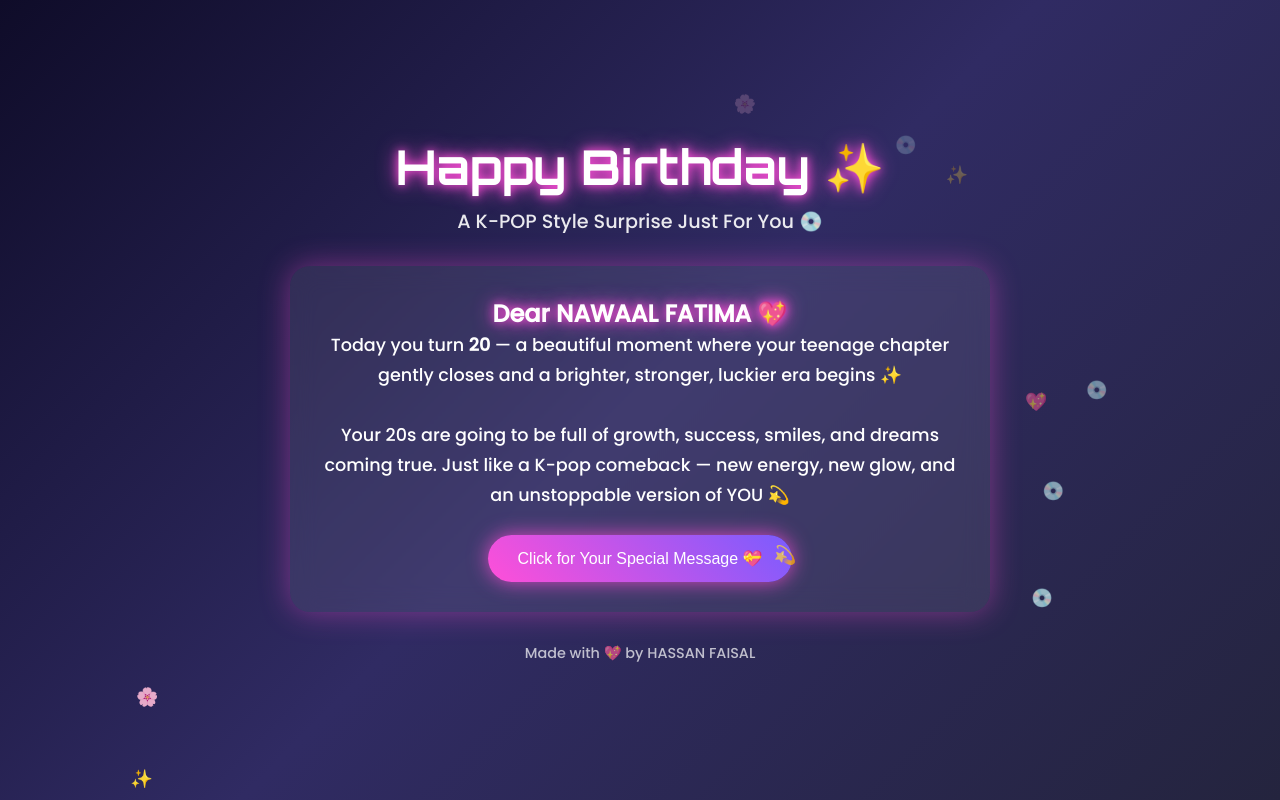
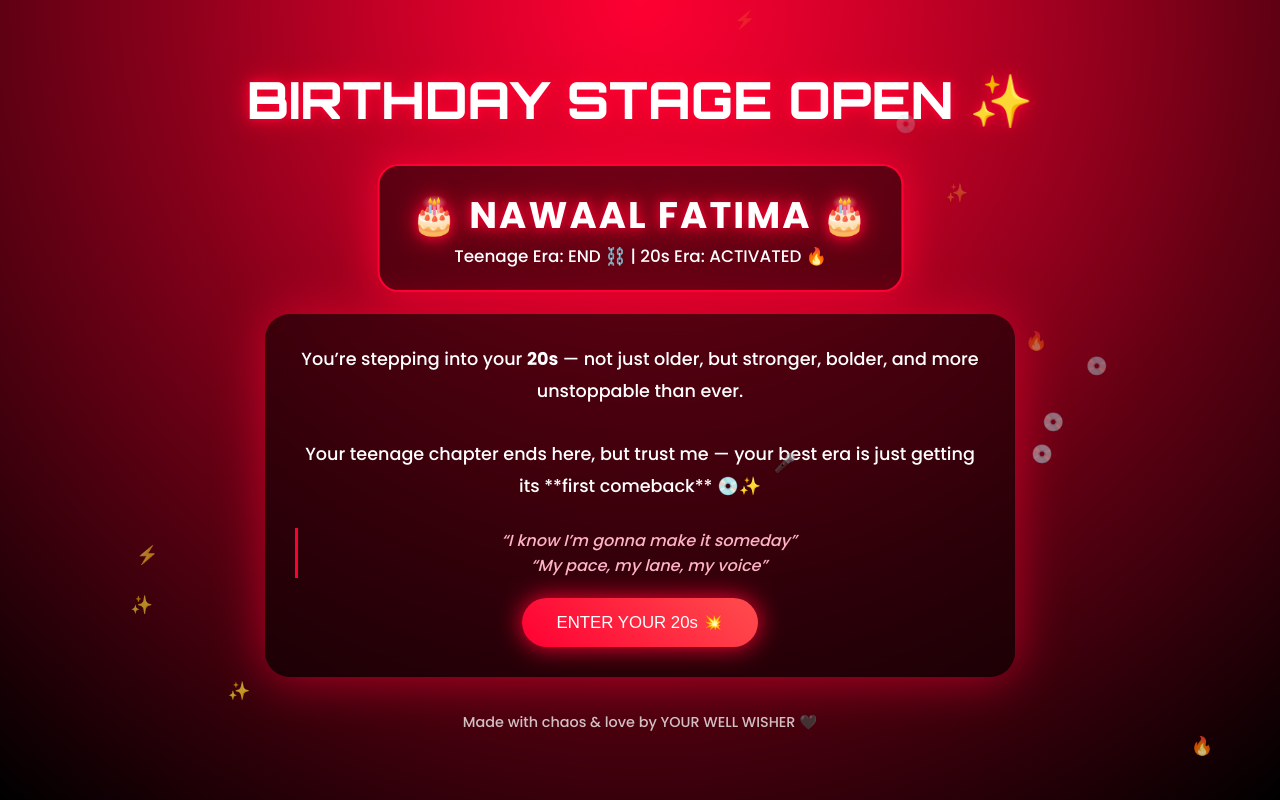
Before and after one commit to AliFaisal539/birthday-wish, a plain HTML site: page index.html in a window 1280 px wide. Drawn offline with Linux system fonts and the light colour scheme.

Commit message:
Update birthday theme and styling in index.html
Updation

```diff
--- a/index.html
+++ b/index.html
@@ -2,182 +2,227 @@
 <html lang="en">
 <head>
 <meta charset="UTF-8">
-<title>Happy Birthday 💖</title>
+<title>SKZ BIRTHDAY STAGE 🎤</title>
 <meta name="viewport" content="width=device-width, initial-scale=1.0">
 
 <style>
-@import url('https://fonts.googleapis.com/css2?family=Orbitron:wght@400;700&family=Poppins:wght@300;500&display=swap');
+@import url('https://fonts.googleapis.com/css2?family=Orbitron:wght@500;800&family=Poppins:wght@300;500;700&display=swap');
 
-* {
-  margin: 0;
-  padding: 0;
-  box-sizing: border-box;
+*{margin:0;padding:0;box-sizing:border-box}
+
+body{
+  background: radial-gradient(circle at top, #ff0033, #000);
+  font-family:Poppins,sans-serif;
+  color:white;
+  overflow-x:hidden;
 }
 
-body {
-  background: linear-gradient(135deg, #0f0c29, #302b63, #24243e);
-  font-family: 'Poppins', sans-serif;
-  color: white;
-  overflow-x: hidden;
+/* Neon glow */
+.glow{
+  text-shadow:0 0 10px #ff0033,0 0 25px #ff0033;
 }
 
-/* Neon Glow */
-.glow {
-  text-shadow: 0 0 10px #ff4fd8, 0 0 20px #ff4fd8;
+/* Spotlight animation */
+.stage-light{
+  position:fixed;
+  top:-50%;
+  left:50%;
+  width:120vw;
+  height:120vh;
+  background:radial-gradient(circle, rgba(255,0,51,0.25), transparent 60%);
+  transform:translateX(-50%);
+  animation:lightMove 6s infinite alternate;
+  z-index:-1;
+}
+@keyframes lightMove{
+  from{transform:translateX(-55%)}
+  to{transform:translateX(-45%)}
 }
 
-/* Floating Hearts */
-.heart {
-  position: fixed;
-  bottom: -10px;
-  font-size: 18px;
-  animation: floatUp 6s linear infinite;
-  opacity: 0.7;
+/* Floating particles */
+.particle{
+  position:fixed;
+  bottom:-20px;
+  font-size:18px;
+  animation:floatUp linear infinite;
+  opacity:0.8;
+}
+@keyframes floatUp{
+  to{transform:translateY(-120vh);opacity:0}
 }
 
-@keyframes floatUp {
-  from { transform: translateY(0); opacity: 1; }
-  to { transform: translateY(-110vh); opacity: 0; }
-}
-
-/* Main Container */
-.container {
-  min-height: 100vh;
-  padding: 40px 20px;
-  display: flex;
-  flex-direction: column;
-  align-items: center;
-  justify-content: center;
-  text-align: center;
+/* Main container */
+.container{
+  min-height:100vh;
+  padding:40px 15px;
+  display:flex;
+  flex-direction:column;
+  align-items:center;
+  justify-content:center;
+  text-align:center;
 }
 
 /* Title */
-h1 {
-  font-family: 'Orbitron', sans-serif;
-  font-size: 3rem;
-  margin-bottom: 10px;
+h1{
+  font-family:Orbitron,sans-serif;
+  font-size:3.2rem;
+  margin-bottom:10px;
 }
 
-/* Subtitle */
-.subtitle {
-  font-size: 1.2rem;
-  opacity: 0.9;
-  margin-bottom: 30px;
+/* Name Highlight */
+.name-box{
+  margin:25px 0;
+  padding:20px 30px;
+  border:2px solid #ff0033;
+  border-radius:20px;
+  background:rgba(0,0,0,0.5);
+  box-shadow:0 0 40px rgba(255,0,51,0.9);
+  animation:pulse 2s infinite;
+}
+@keyframes pulse{
+  0%,100%{transform:scale(1)}
+  50%{transform:scale(1.05)}
+}
+
+.name-box h2{
+  font-size:2.2rem;
+  letter-spacing:2px;
 }
 
 /* Card */
-.card {
-  background: rgba(255,255,255,0.08);
-  border-radius: 20px;
-  padding: 30px;
-  max-width: 700px;
-  backdrop-filter: blur(12px);
-  box-shadow: 0 0 30px rgba(255,79,216,0.4);
-  animation: pop 1.5s ease;
+.card{
+  background:rgba(0,0,0,0.55);
+  backdrop-filter:blur(12px);
+  border-radius:25px;
+  padding:30px;
+  max-width:750px;
+  box-shadow:0 0 50px rgba(255,0,51,0.6);
+  animation:fadeIn 1.5s ease;
 }
 
-@keyframes pop {
-  0% { transform: scale(0.7); opacity: 0; }
-  100% { transform: scale(1); opacity: 1; }
+@keyframes fadeIn{
+  from{opacity:0;transform:translateY(30px)}
+  to{opacity:1;transform:translateY(0)}
 }
 
 /* Message */
-.message {
-  font-size: 1.1rem;
-  line-height: 1.7;
-  margin-bottom: 25px;
+.message{
+  font-size:1.1rem;
+  line-height:1.8;
+  margin-bottom:25px;
+}
+
+/* Lyrics section */
+.lyrics{
+  font-style:italic;
+  color:#ffb3c6;
+  margin:20px 0;
+  border-left:3px solid #ff0033;
+  padding-left:15px;
 }
 
 /* Button */
-button {
-  background: linear-gradient(45deg, #ff4fd8, #7a5cff);
-  border: none;
-  padding: 14px 30px;
-  border-radius: 30px;
-  color: white;
-  font-size: 1rem;
-  cursor: pointer;
-  box-shadow: 0 0 20px rgba(255,79,216,0.8);
-  transition: 0.3s;
+button{
+  background:linear-gradient(45deg,#ff0033,#ff4d4d);
+  border:none;
+  padding:14px 34px;
+  border-radius:30px;
+  font-size:1.05rem;
+  color:white;
+  cursor:pointer;
+  box-shadow:0 0 25px rgba(255,0,51,1);
+  transition:.3s;
 }
+button:hover{transform:scale(1.15)}
 
-button:hover {
-  transform: scale(1.1);
+/* Hidden stage */
+.hidden{
+  display:none;
+  margin-top:30px;
+  font-size:1.05rem;
+  animation:reveal 1.5s ease forwards;
 }
-
-/* Hidden Wish */
-.hidden {
-  display: none;
-  margin-top: 25px;
-  font-size: 1.05rem;
-  animation: fadeIn 1.5s ease forwards;
-}
-
-@keyframes fadeIn {
-  from { opacity: 0; transform: translateY(20px); }
-  to { opacity: 1; transform: translateY(0); }
+@keyframes reveal{
+  from{opacity:0;transform:scale(0.9)}
+  to{opacity:1;transform:scale(1)}
 }
 
 /* Footer */
-footer {
-  margin-top: 30px;
-  font-size: 0.9rem;
-  opacity: 0.7;
+footer{
+  margin-top:35px;
+  font-size:.9rem;
+  opacity:.75;
 }
 </style>
 </head>
 
 <body>
 
+<div class="stage-light"></div>
+
 <div class="container">
-  <h1 class="glow">Happy Birthday ✨</h1>
-  <p class="subtitle">A K-POP Style Surprise Just For You 💿</p>
+
+  <h1 class="glow">BIRTHDAY STAGE OPEN ✨</h1>
+
+  <div class="name-box">
+    <h2 class="glow">🎂 <span id="name">NAWAAL FATIMA</span> 🎂</h2>
+    <p>Teenage Era: END ⛓️ | 20s Era: ACTIVATED 🔥</p>
+  </div>
 
   <div class="card">
-    <h2 class="glow">Dear <span id="name">NAWAAL FATIMA</span> 💖</h2>
 
     <p class="message">
-      Today you turn <b>20</b> —
-      a beautiful moment where your teenage chapter gently closes
-      and a brighter, stronger, luckier era begins ✨
+      You’re stepping into your <b>20s</b> — not just older,
+      but stronger, bolder, and more unstoppable than ever.
       <br><br>
-      Your 20s are going to be full of growth, success, smiles, and dreams coming true.
-      Just like a K-pop comeback —
-      new energy, new glow, and an unstoppable version of YOU 💫
+      Your teenage chapter ends here, but trust me —
+      your best era is just getting its **first comeback** 💿✨
     </p>
 
-    <button onclick="reveal()">Click for Your Special Message 💝</button>
+    <div class="lyrics">
+      “I know I’m gonna make it someday”
+      <br>
+      “My pace, my lane, my voice”
+    </div>
 
-    <div class="hidden" id="surprise">
-      🌸 May your 20s be blessed with happiness, confidence, love,
-      unforgettable memories, and everything your heart secretly wishes for.
+    <button onclick="openStage()">ENTER YOUR 20s 💥</button>
+
+    <div class="hidden" id="stage">
+      🌹 May your 20s be loud with success, soft with happiness,
+      fearless with dreams, and blessed beyond expectations.
       <br><br>
-      Stay shining, stay strong, and keep vibing like your favorite K-pop star 🎤✨
+      Keep shining. Keep dreaming.
+      Stay real. Stay powerful. Stay YOU.
+      <br><br>
+      This era?
+      <b>It’s yours.</b> 🔥
     </div>
+
   </div>
 
   <footer>
-    Made with 💖 by <span id="from">HASSAN FAISAL</span>
+    Made with chaos & love by <span id="from">YOUR WELL WISHER</span> 🖤
   </footer>
+
 </div>
 
 <script>
-/* Reveal Message */
-function reveal() {
-  document.getElementById("surprise").style.display = "block";
+/* Reveal Stage */
+function openStage(){
+  document.getElementById("stage").style.display="block";
 }
 
-/* Floating Hearts */
-const hearts = ["💖","💜","✨","💫","💿","🌸"];
-setInterval(() => {
-  const heart = document.createElement("div");
-  heart.className = "heart";
-  heart.innerText = hearts[Math.floor(Math.random()*hearts.length)];
-  heart.style.left = Math.random()*100 + "vw";
-  heart.style.animationDuration = (4 + Math.random()*3) + "s";
-  document.body.appendChild(heart);
-  setTimeout(() => heart.remove(), 7000);
-}, 500);
+/* Floating particles */
+const icons=["🔥","🖤","✨","🎤","💿","⚡"];
+setInterval(()=>{
+  const p=document.createElement("div");
+  p.className="particle";
+  p.innerText=icons[Math.floor(Math.random()*icons.length)];
+  p.style.left=Math.random()*100+"vw";
+  p.style.animationDuration=(4+Math.random()*4)+"s";
+  document.body.appendChild(p);
+  setTimeout(()=>p.remove(),8000);
+},400);
 </script>
 
 </body>
```
